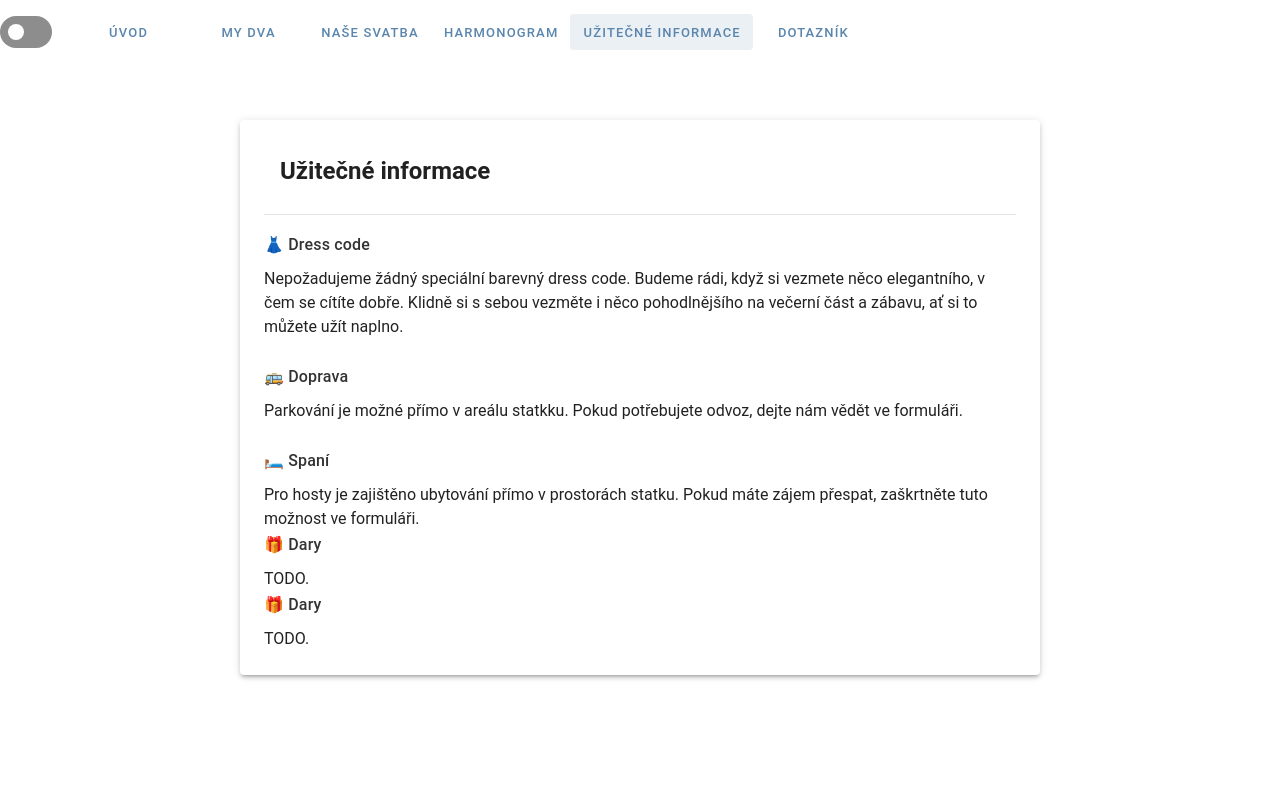
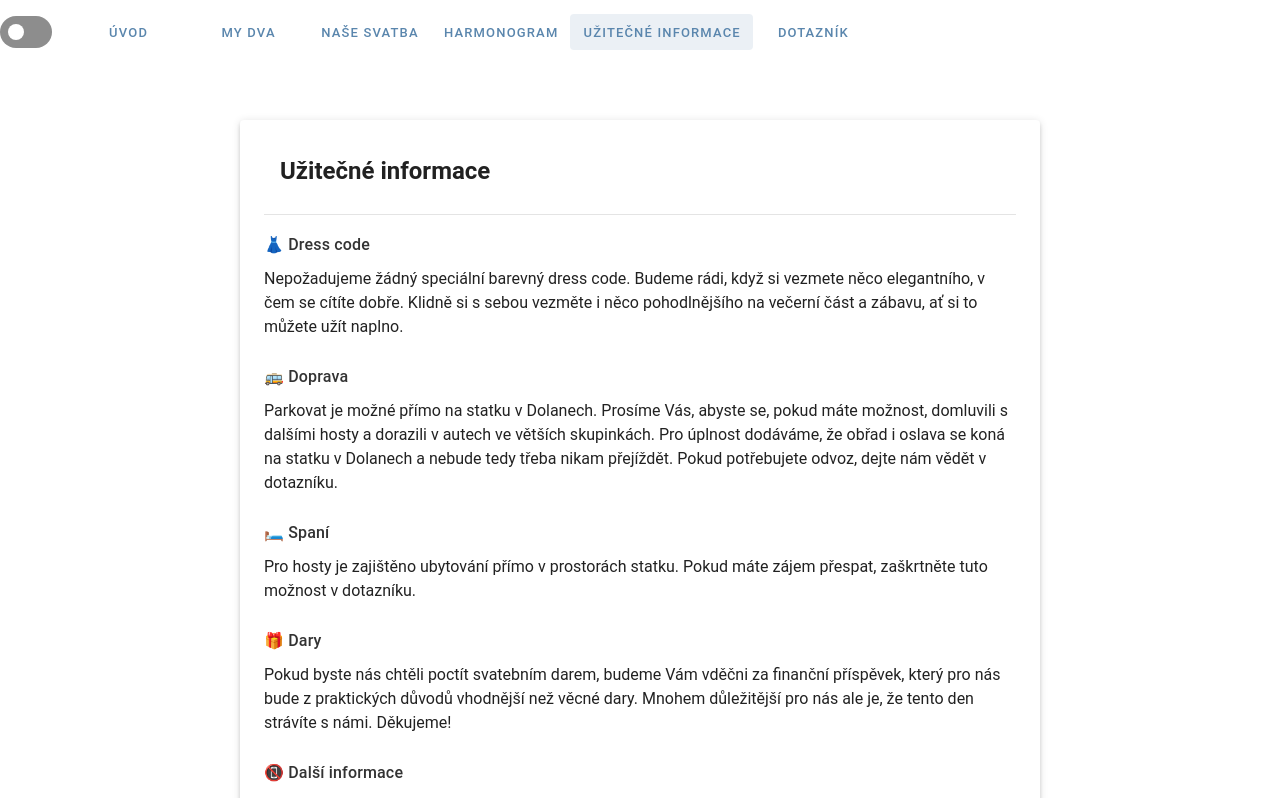
Before and after one commit to S9Michael/vuetify-wedding, a Vue app: page /Info in a window 1280 px wide. Shown: the top 798 px of the page. Built offline with nearby package versions, Linux system fonts and the light colour scheme.

Commit message:
Update before sharing

```diff
--- a/src/views/AboutView.vue
+++ b/src/views/AboutView.vue
@@ -15,15 +15,16 @@
         <v-col cols="12" md="8">
           <v-carousel hide-delimiters>
             <v-carousel-item src="@/assets/italie.jpeg" alt="Fotka 1"></v-carousel-item>
-            <v-carousel-item src="@/assets/ferraty.jpeg" alt="Fotka 2"></v-carousel-item>
+            <v-carousel-item src="@/assets/couple.jpeg" alt="Fotka 2"></v-carousel-item>
             <v-carousel-item src="@/assets/norsko.jpeg" alt="Fotka 3"></v-carousel-item>
-            <v-carousel-item src="@/assets/norsko2.jpeg" alt="Fotka 4"></v-carousel-item>
-            <v-carousel-item src="@/assets/sanmarino.jpeg" alt="Fotka 6"></v-carousel-item>
-            <v-carousel-item src="@/assets/slovinsko.jpeg" alt="Fotka 7"></v-carousel-item>
-            <v-carousel-item src="@/assets/tatry.jpeg" alt="Fotka 8"></v-carousel-item>
-            <v-carousel-item src="@/assets/italie2.jpeg" alt="Fotka 9"></v-carousel-item>
-            <v-carousel-item src="@/assets/ferratyslovensko.jpeg" alt="Fotka 10"></v-carousel-item>
-            <v-carousel-item src="@/assets/img.jpeg" alt="Fotka 11"></v-carousel-item>
+            <v-carousel-item src="@/assets/motofoto.jpeg" alt="Fotka 4"></v-carousel-item>
+            <v-carousel-item src="@/assets/sanmarino.jpeg" alt="Fotka 5"></v-carousel-item>
+            <v-carousel-item src="@/assets/slovinsko.jpeg" alt="Fotka 6"></v-carousel-item>
+            <v-carousel-item src="@/assets/tatry.jpeg" alt="Fotka 7"></v-carousel-item>
+            <v-carousel-item src="@/assets/italie2.jpeg" alt="Fotka 8"></v-carousel-item>
+            <v-carousel-item src="@/assets/ferratyslovensko.jpeg" alt="Fotka 9"></v-carousel-item>
+            <v-carousel-item src="@/assets/img.jpeg" alt="Fotka 10"></v-carousel-item>
+
           </v-carousel>
         </v-col>
       </v-row>
--- a/src/views/GoogleSurveyView.vue
+++ b/src/views/GoogleSurveyView.vue
@@ -4,6 +4,7 @@
     <v-col cols="12" md="6">
         <v-card class="pa-6" max-width="600" elevation="4">
         <v-card-title class="text-h5 font-weight-bold">Svatební dotazník</v-card-title>
+        <v-card-subtitle>Z rodiny/páru vyplňuje pouze jeden.</v-card-subtitle>
         <v-form @submit.prevent="submitForm" v-model="valid">
             <v-text-field
             v-model="form.jmeno"
@@ -13,7 +14,7 @@
             />
             <v-text-field
             v-model="form.email"
-            label="Email"
+            label="Email (pro zaslání fotografií)"
             :rules="[v => /.+@.+\..+/.test(v) || 'Neplatný email']"
             required
             />
--- a/src/views/HomeView.vue
+++ b/src/views/HomeView.vue
@@ -9,25 +9,18 @@
     </v-row>
 
     <!-- About Section -->
-    <v-row class="my-10">
-      <v-col cols="12" md="5">
+    <v-row class="my-10" justify="center">
+      <v-col cols="12"  md="7">
             <v-sheet class="rounded-img">
                    <v-img
-                    src="../assets/couple1.jpg"
+                    src="../assets/norsko2.jpeg"
                     height="650"
                     cover
                     class="rounded-img"
                   ></v-img>
            </v-sheet>
       </v-col>
-      <v-col cols="12" md="6">
-        <h2 class="headline font-weight-bold">Náš příběh</h2>
-        <p class="body-1">
-          Potkali jsme se před téměř sedmi lety a od té doby jsme nerozluční.
-          Od prvního výletu na motorce až po společné cestování celým světem, nemůžeme se dočkat,
-          až s vámi oslavíme tento krásný okamžik.
-        </p>
-      </v-col>
+
     </v-row>
 
     <!-- Event Details -->
--- a/src/views/InfoView.vue
+++ b/src/views/InfoView.vue
@@ -15,30 +15,33 @@
       <section class="mb-6">
         <h2 class="text-subtitle-1 font-weight-medium mb-2">🚌 Doprava</h2>
         <p>
-          Parkování je možné přímo v areálu statkku. Pokud potřebujete odvoz, dejte nám vědět ve formuláři.
+          Parkovat je možné přímo na statku v Dolanech. Prosíme Vás, abyste se, pokud máte možnost, domluvili s dalšími hosty a dorazili v autech ve větších skupinkách.
+          Pro úplnost dodáváme, že obřad i oslava se koná na statku v Dolanech a nebude tedy třeba nikam přejíždět.
+          Pokud potřebujete odvoz, dejte nám vědět v dotazníku.
         </p>
       </section>
 
-      <section>
+      <section class="mb-6">
         <h2 class="text-subtitle-1 font-weight-medium mb-2">🛏️ Spaní</h2>
         <p>
-          Pro hosty je zajištěno ubytování přímo v prostorách statku. Pokud máte zájem přespat, zaškrtněte tuto možnost ve formuláři.
+          Pro hosty je zajištěno ubytování přímo v prostorách statku. Pokud máte zájem přespat, zaškrtněte tuto možnost v dotazníku.
         </p>
       </section>
 
-      <section>
+      <section class="mb-6">
         <h2 class="text-subtitle-1 font-weight-medium mb-2">🎁 Dary</h2>
         <p>
-          TODO.
+          Pokud byste nás chtěli poctít svatebním darem, budeme Vám vděčni za finanční příspěvek, který pro nás bude z praktických důvodů vhodnější než věcné dary. Mnohem důležitější pro nás ale je, že tento den strávíte s námi. Děkujeme!
         </p>
       </section>
 
-      <section>
-        <h2 class="text-subtitle-1 font-weight-medium mb-2">🎁 Dary</h2>
-        <p>
-          TODO.
-        </p>
+      <section class="mb-6">
+      <h2 class="text-subtitle-1 font-weight-medium mb-2"> 📵 Další informace</h2>
+      <p>
+        Těšíme se, že s námi prožijete náš svatební den naplno v přítomném okamžiku. Prosíme Vás, abyste během obřadu a přípitků nepoužívali mobilní telefony a fotoaparáty. Rádi Vám poté fotografie z těchto okamžiků zašleme.
+      </p>
       </section>
+
     </v-card>
   </v-container>
 </template>
--- a/src/views/ScheduleView.vue
+++ b/src/views/ScheduleView.vue
@@ -68,7 +68,7 @@
               <v-card-title>Slavnostní přípitek a proslovy</v-card-title>
               <v-card-subtitle>Proslovy</v-card-subtitle>
               <v-card-text>
-                Slavnostní přípitek s proslovy rodičů a přátel zakončný společnou polévkou.
+                Slavnostní přípitek s proslovy rodičů a přátel zakončený společnou polévkou.
               </v-card-text>
             </v-card>
           </v-timeline-item>
@@ -85,7 +85,7 @@
               <v-card-title>Focení novomanželů</v-card-title>
               <v-card-subtitle>Focení</v-card-subtitle>
               <v-card-text>
-                Kreativní fotky :D.
+                Nevěsta s ženichem na chvíli zmizí před objektiv, vy si zatím dejte něco dobrého.
               </v-card-text>
             </v-card>
           </v-timeline-item>
```
Also changed, not shown: src/assets/motofoto.jpeg (added), 1 other file (tests, documents, lock files or other folders).
